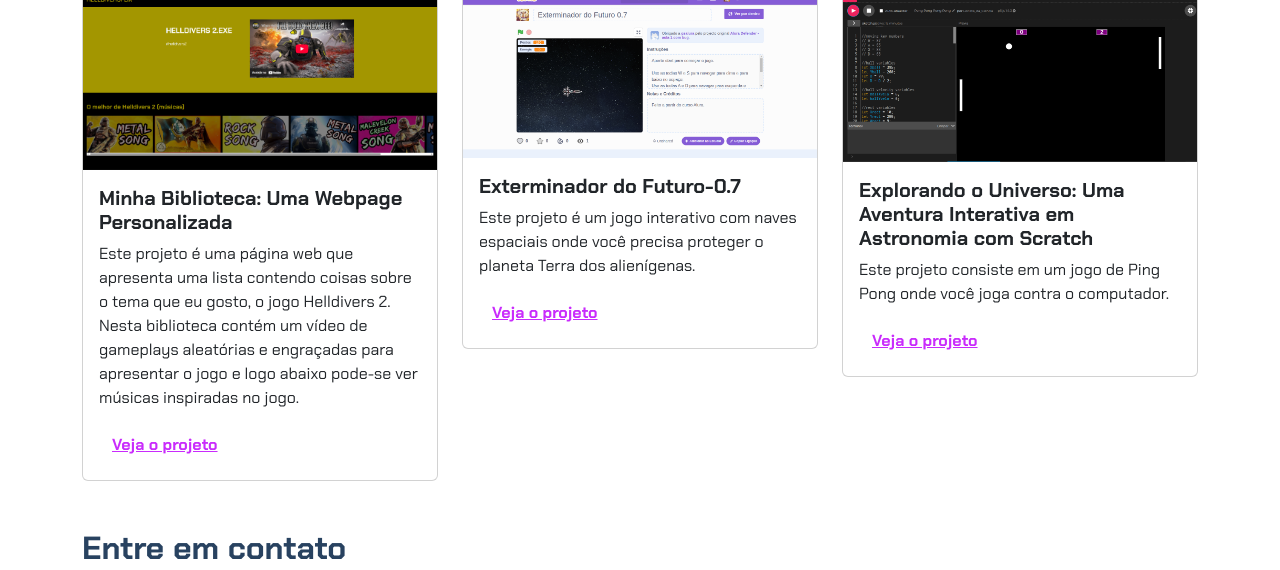
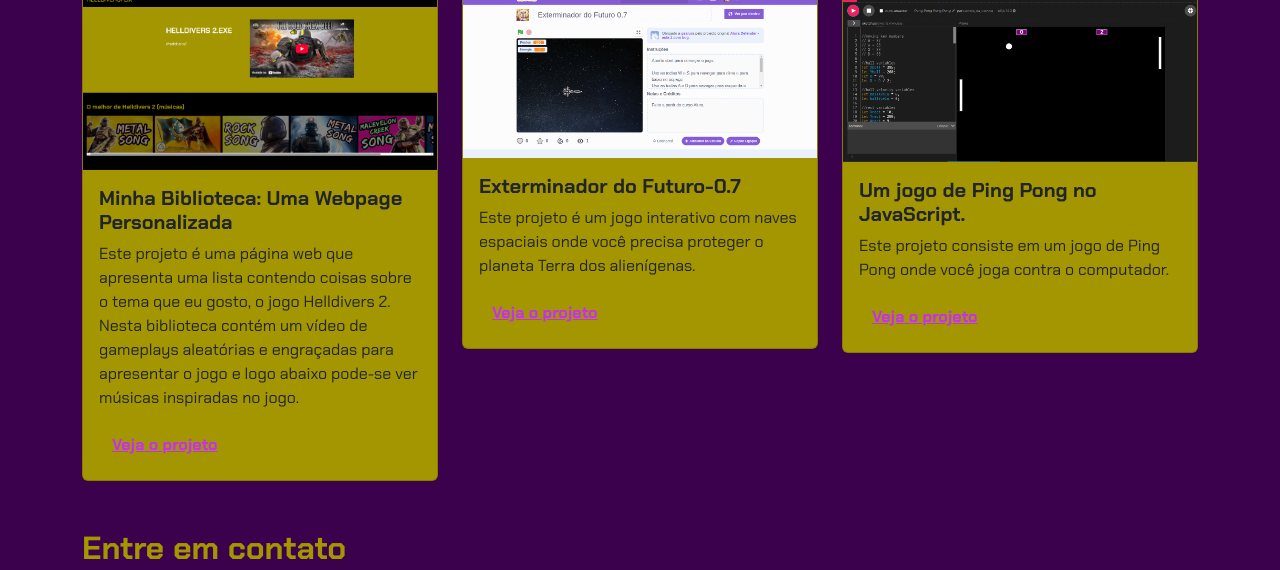
Before and after one commit to Democratic-Fist/Eagle, a plain HTML site: page index.html in a window 1280 px wide. Shown: the part 504-1074 px from the top of the page. Drawn offline with nearby package versions, Linux system fonts and the light colour scheme.

Commit message:
Add files via upload

```diff
--- a/index.html
+++ b/index.html
@@ -65,7 +65,7 @@
                 <div class="card">
                     <img src="img/PingPong.png" class="card-img-top" alt="Imagem do projeto de biblioteca virtual">
                     <div class="card-body">
-                        <h5 class="card-title">Explorando o Universo: Uma Aventura Interativa em Astronomia com Scratch
+                        <h5 class="card-title">Um jogo de Ping Pong no JavaScript.
                         </h5>
                         <p class="card-text">Este projeto consiste em um jogo de Ping Pong onde você joga contra o
                             computador.
--- a/style.css
+++ b/style.css
@@ -1,9 +1,10 @@
 @import url('https://fonts.googleapis.com/css2?family=Chakra+Petch:ital,wght@0,300;0,400;0,500;0,600;0,700;1,300;1,400;1,500;1,600;1,700&display=swap');
 
 :root {
-    --cor-principal: #6E859F;
-    --cor-secundaria: #284260;
+    --cor-principal: #6e859f;
+    --cor-secundaria: #a39600;
     --cor-destaque: #C92BFC;
+    --bs-body-bg: #3c014c;
 }
 
 body {
@@ -28,3 +29,7 @@ a, .btn-link:hover {
 a:hover{
     color: var(--cor-destaque);
 }
+
+.card {
+    --bs-card-bg:#a39600;
+}
```
Also changed, not shown: img/projeto-1.png (added), img/projeto-2.png (added), img/projeto-3.png (added).
